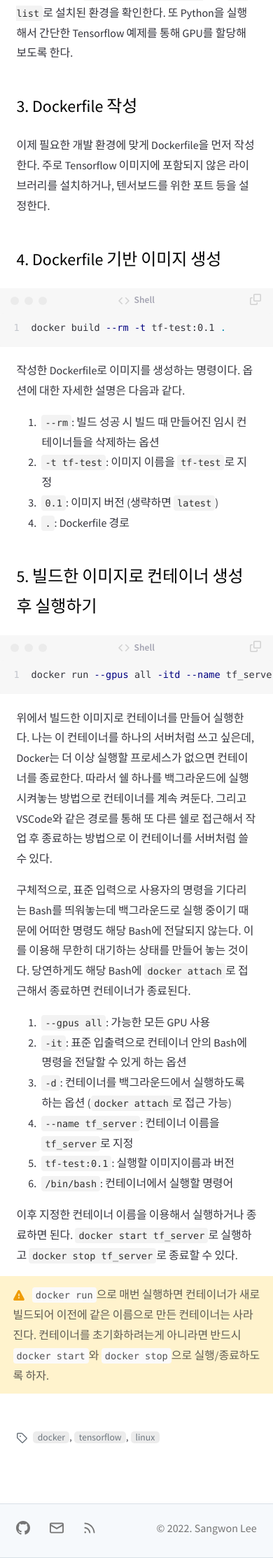
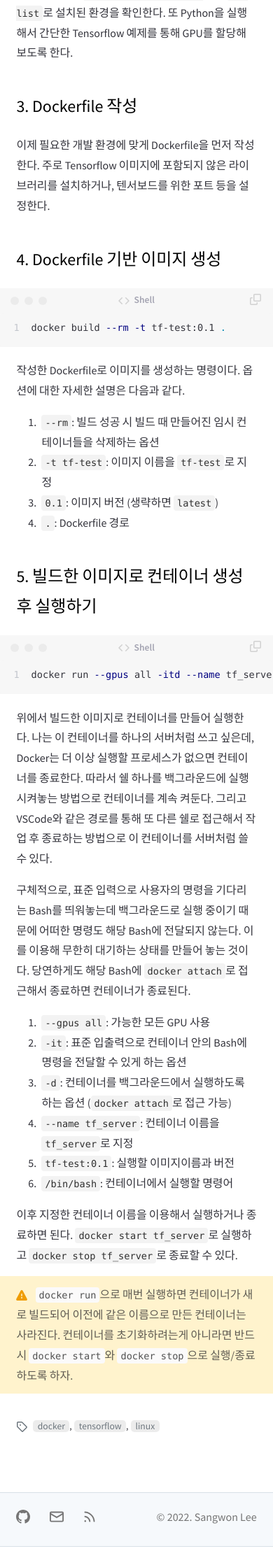
Before and after one commit to gumgood/gumgood.github.io, a Jekyll site: the page built from _posts/2022-06-29-setup-tensorflow-using-docker.md, in a window 390 px wide. Shown: the part 1391-3618 px from the top of the page at 70% size. Built offline with Jekyll 4.4.1, drawn with Linux system fonts in a browser that asks for light colours; comment, search, counter and statistics services are not loaded.

Commit message:
Fix: prompt mobile view

```diff
--- a/_sass/layout/post/_post-content-custom.scss
+++ b/_sass/layout/post/_post-content-custom.scss
@@ -2,7 +2,6 @@
     blockquote {
         &[class^="prompt-"] {
             display: block;
-            width: 100%;
             padding: 0.75rem 1.2rem;
 
             color: var(--prompt-text-color);
@@ -12,8 +11,8 @@
 
             @media all and (max-width: 576px) {
                 width: 114%;
-                margin-left: -7%;
-                margin-right: -7%;
+                margin: 0 -7%;
+                padding: 0.75rem 7%;
                 border-radius: 0;
             }
 
```
